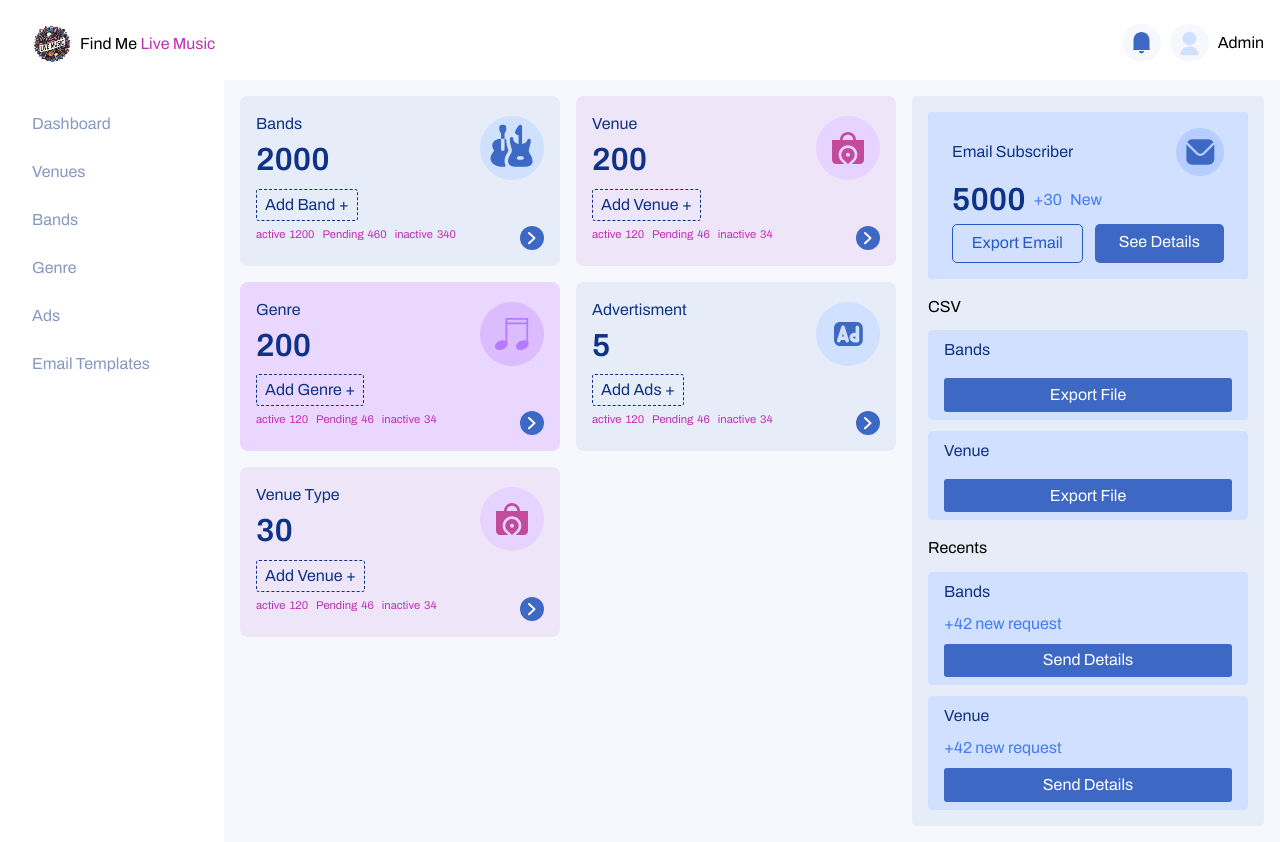
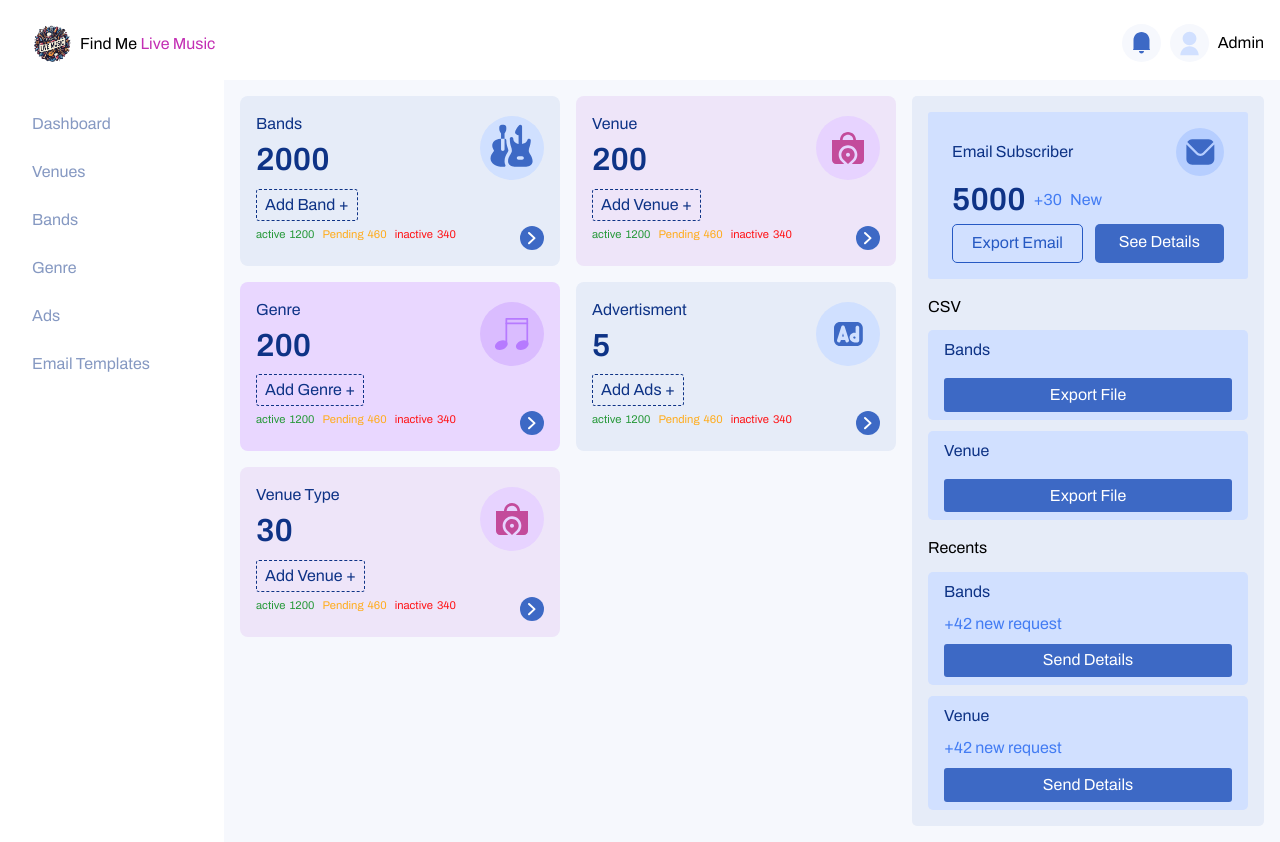
Before and after one commit to DavidOsezua/musicLive, a React (Vite) app: page /admin in a window 1280 px wide. Built offline with nearby package versions, Linux system fonts and the light colour scheme; no server answers.

Commit message:
finally done with the website

```diff
--- a/src/components/Dashboard/DashboardCard.jsx
+++ b/src/components/Dashboard/DashboardCard.jsx
@@ -20,8 +20,12 @@ const DashboardCard = ({ summary }) => {
         <div className="flex gap-2">
           {summary.status.map((status) => (
             <div key={``} className="flex gap-1">
-              <span className={`${styles.state}`}>{status.state}</span>
-              <span className={`${styles.state}`}>{status.number}</span>
+              <span className={`${styles.state} ${styles[status.colorID]}`}>
+                {status.state}
+              </span>
+              <span className={`${styles.state} ${styles[status.colorID]}`}>
+                {status.number}
+              </span>
             </div>
           ))}
         </div>
--- a/src/components/Dashboard/DashboardCard.module.css
+++ b/src/components/Dashboard/DashboardCard.module.css
@@ -30,6 +30,18 @@
   background-color: #e9d7ff;
 }
 
+.active {
+  color: #27993a;
+}
+
+.pending {
+  color: #ffac1c;
+}
+
+.inactive {
+  color: #ff1316;
+}
+
 .state {
   font-size: 0.7rem;
 }
--- a/src/data/data.js
+++ b/src/data/data.js
@@ -164,9 +164,9 @@ export const dashboardSummary = [
     numbers: 2000,
     image: Bands,
     status: [
-      { state: "active", number: 1200 },
-      { state: "Pending", number: 460 },
-      { state: "inactive", number: 340 },
+      { state: "active", number: 1200, colorID: "active" },
+      { state: "Pending", number: 460, colorID: "pending" },
+      { state: "inactive", number: 340, colorID: "inactive" },
     ],
     colorID: "band",
     buttonText: "Add Band +",
@@ -176,9 +176,9 @@ export const dashboardSummary = [
     numbers: 200,
     image: venueImg,
     status: [
-      { state: "active", number: 120 },
-      { state: "Pending", number: 46 },
-      { state: "inactive", number: 34 },
+      { state: "active", number: 1200, colorID: "active" },
+      { state: "Pending", number: 460, colorID: "pending" },
+      { state: "inactive", number: 340, colorID: "inactive" },
     ],
     colorID: "venue",
     buttonText: "Add Venue +",
@@ -188,9 +188,9 @@ export const dashboardSummary = [
     numbers: 200,
     image: genreImg,
     status: [
-      { state: "active", number: 120 },
-      { state: "Pending", number: 46 },
-      { state: "inactive", number: 34 },
+      { state: "active", number: 1200, colorID: "active" },
+      { state: "Pending", number: 460, colorID: "pending" },
+      { state: "inactive", number: 340, colorID: "inactive" },
     ],
     colorID: "genre",
     buttonText: "Add Genre +",
@@ -200,9 +200,9 @@ export const dashboardSummary = [
     numbers: 5,
     image: ads,
     status: [
-      { state: "active", number: 120 },
-      { state: "Pending", number: 46 },
-      { state: "inactive", number: 34 },
+      { state: "active", number: 1200, colorID: "active" },
+      { state: "Pending", number: 460, colorID: "pending" },
+      { state: "inactive", number: 340, colorID: "inactive" },
     ],
     colorID: "band",
     buttonText: "Add Ads +",
@@ -212,9 +212,9 @@ export const dashboardSummary = [
     numbers: 30,
     image: venueImg,
     status: [
-      { state: "active", number: 120 },
-      { state: "Pending", number: 46 },
-      { state: "inactive", number: 34 },
+      { state: "active", number: 1200, colorID: "active" },
+      { state: "Pending", number: 460, colorID: "pending" },
+      { state: "inactive", number: 340, colorID: "inactive" },
     ],
     colorID: "venue",
     buttonText: "Add Venue +",
```
